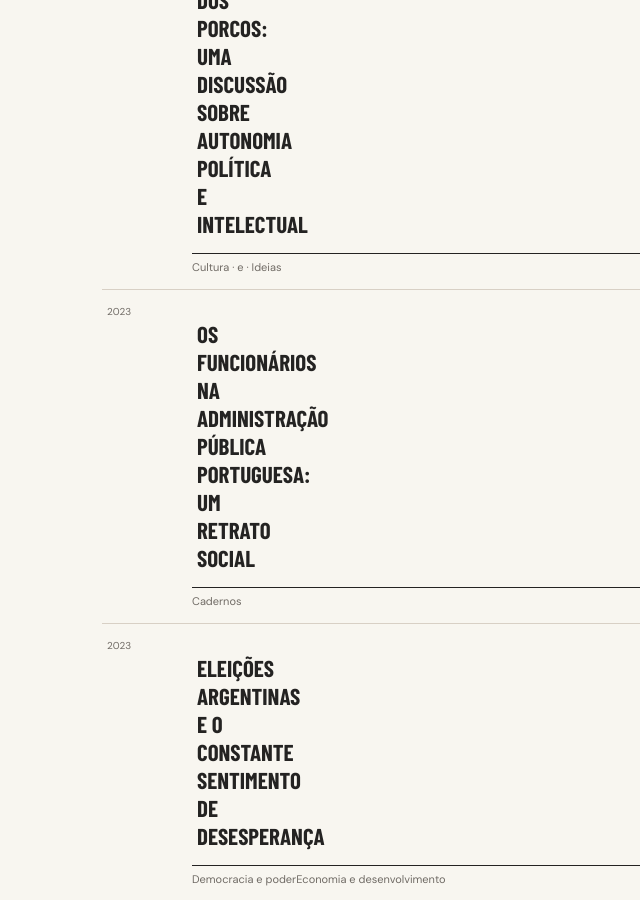
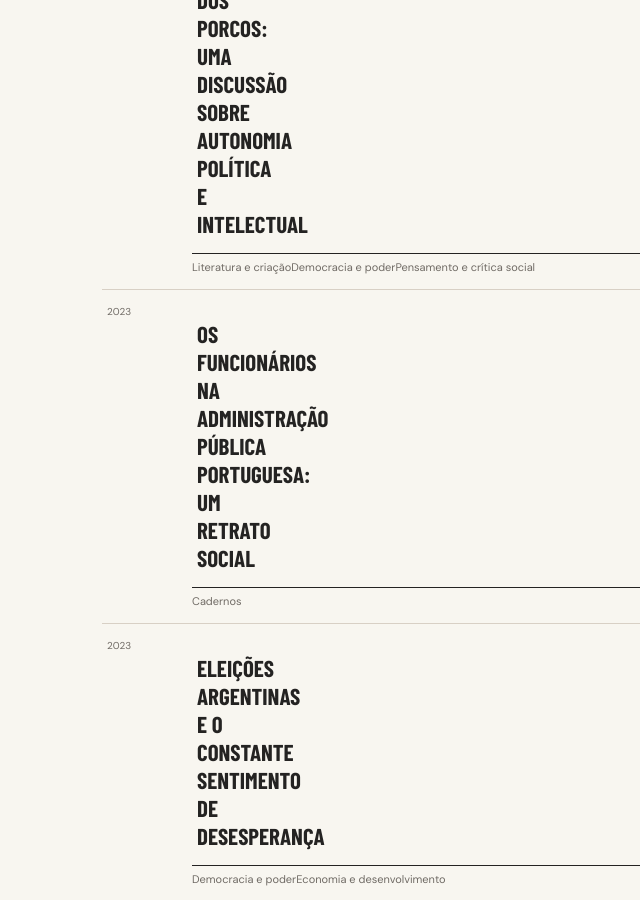
Before and after one commit to gmonteiropolli-design/Margens-da-Polis, a Jekyll site: the page built from indice-tematico/index.html, in a window 1280 px wide and 900 px high, scrolled down 6127 px. Shown: the whole window, without its empty margins (13-653 px from the left). Built offline with Jekyll 4.4.1, drawn with Linux system fonts in a browser that asks for light colours; some web fonts are replaced.

```diff
--- a/_posts/2026-11-09-o-triunfo-dos-porcos-uma-discussao-sobre-autonomia-politica-e-intelectual.md
+++ b/_posts/2026-11-09-o-triunfo-dos-porcos-uma-discussao-sobre-autonomia-politica-e-intelectual.md
@@ -2,6 +2,11 @@
 title: "O Triunfo dos Porcos: uma discussão sobre autonomia política e intelectual"
 date: 2023-09-16
 categories: Cultura e Ideias
+temas:
+  - "Literatura e criação"
+  - "Democracia e poder"
+  - "Pensamento e crítica social"
+
 author: Giulia Polli
 description: O Triunfo dos Porcos é uma metáfora crítica acerca da Revolução
   Russa que destaca as principais características dos animais e suas atividades
```
